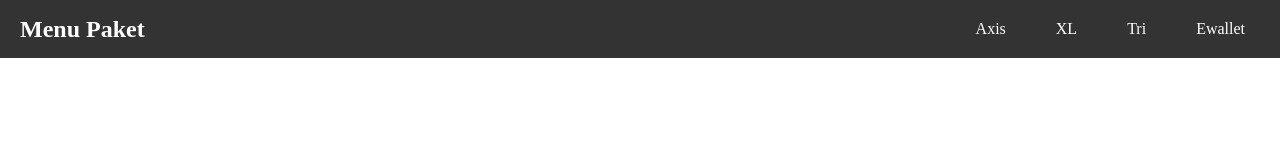
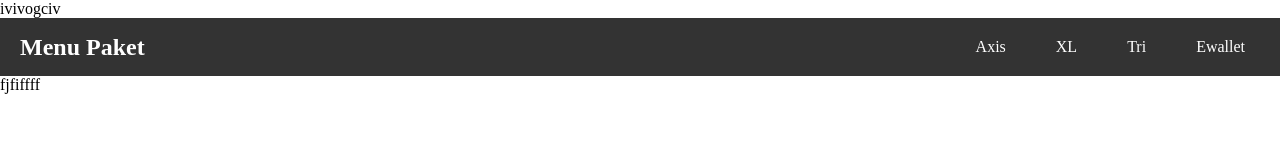
Before and after one commit to kmrcellnet/kmrcellnet, a plain HTML site: page index.html in a window 1280 px wide. Drawn offline with Linux system fonts and the light colour scheme.

Commit message:
Update index.html

```diff
--- a/index.html
+++ b/index.html
@@ -7,6 +7,9 @@
   <link rel="stylesheet" href="style.css">
 </head>
 <body>
+  <header>
+    ivivogciv
+  </header>
 
 <nav>
   <div class="logo">Menu Paket</div>
@@ -18,6 +21,12 @@
     <li><a href="ewallet.html">Ewallet</a></li>
   </ul>
 </nav>
+  <main>
+
+  </main>
+  <article>
+    fjfiffff
+  </article>
 
 <script>
   function toggleMenu() {
```
